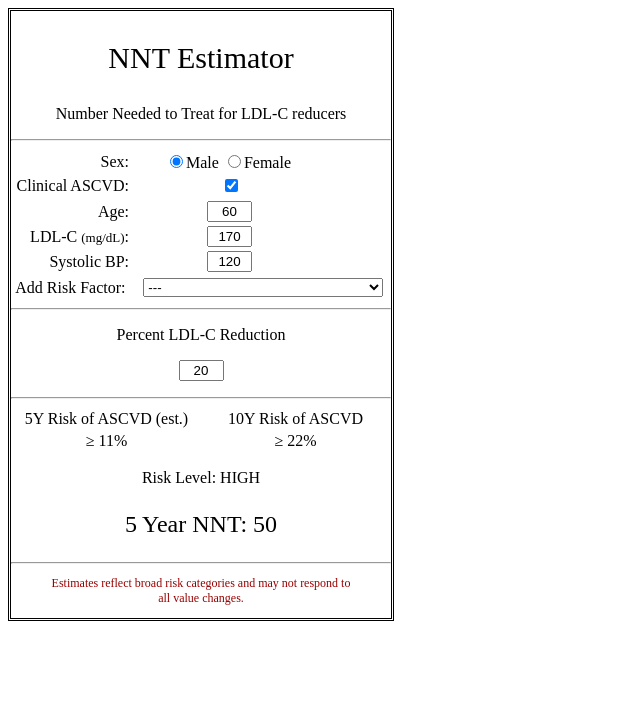
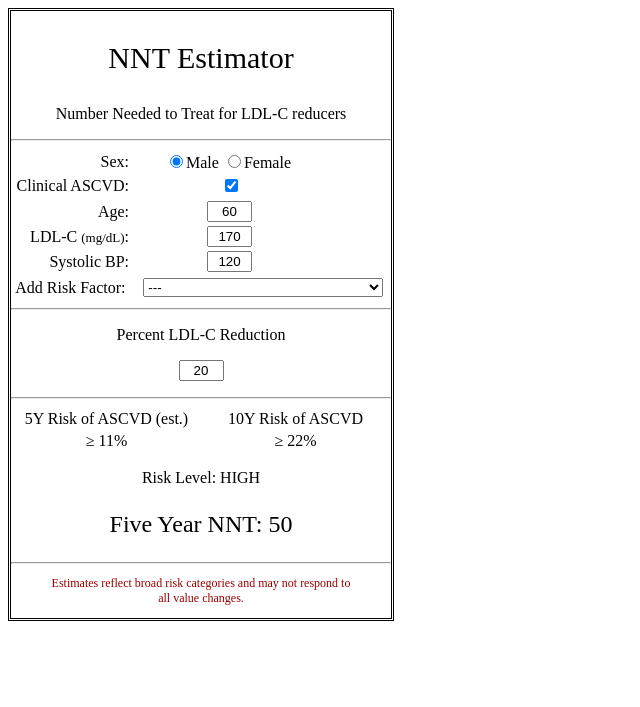
Before and after one commit to doirisks/nonstatins, a PHP site: page /?from=paper in a window 1280 px wide. Shown: the top 707 px of the page, without its empty margins (0-640 px from the left). Run offline with PHP 8.4, Linux system fonts and the light colour scheme.

Commit message:
5 changed to Five

```diff
--- a/NNTcalc.php
+++ b/NNTcalc.php
@@ -101,7 +101,7 @@
     </tr>
 </table>
 <p>Risk Level: <span id = "risklevel" ></span></p>
-<p style="font-size:24">5 Year NNT: <span id = "NNT" ></span></p>
+<p style="font-size:24">Five Year NNT: <span id = "NNT" ></span></p>
 <hr>
 <p style="color:#990000;font-size:12;padding-left:35px;padding-right:35px">Estimates reflect broad risk categories and may not respond to all value changes.</p>
 </div>
```
